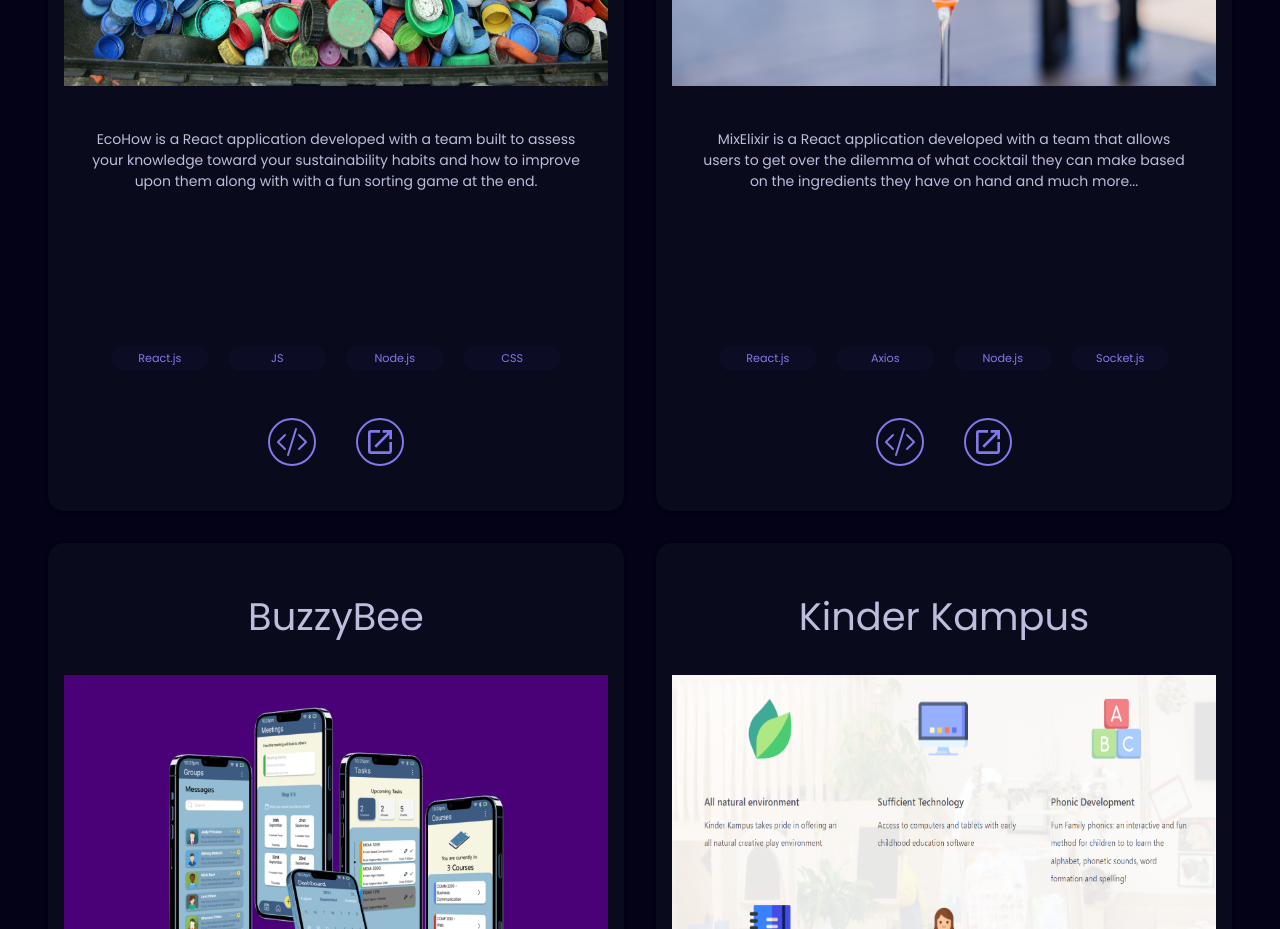
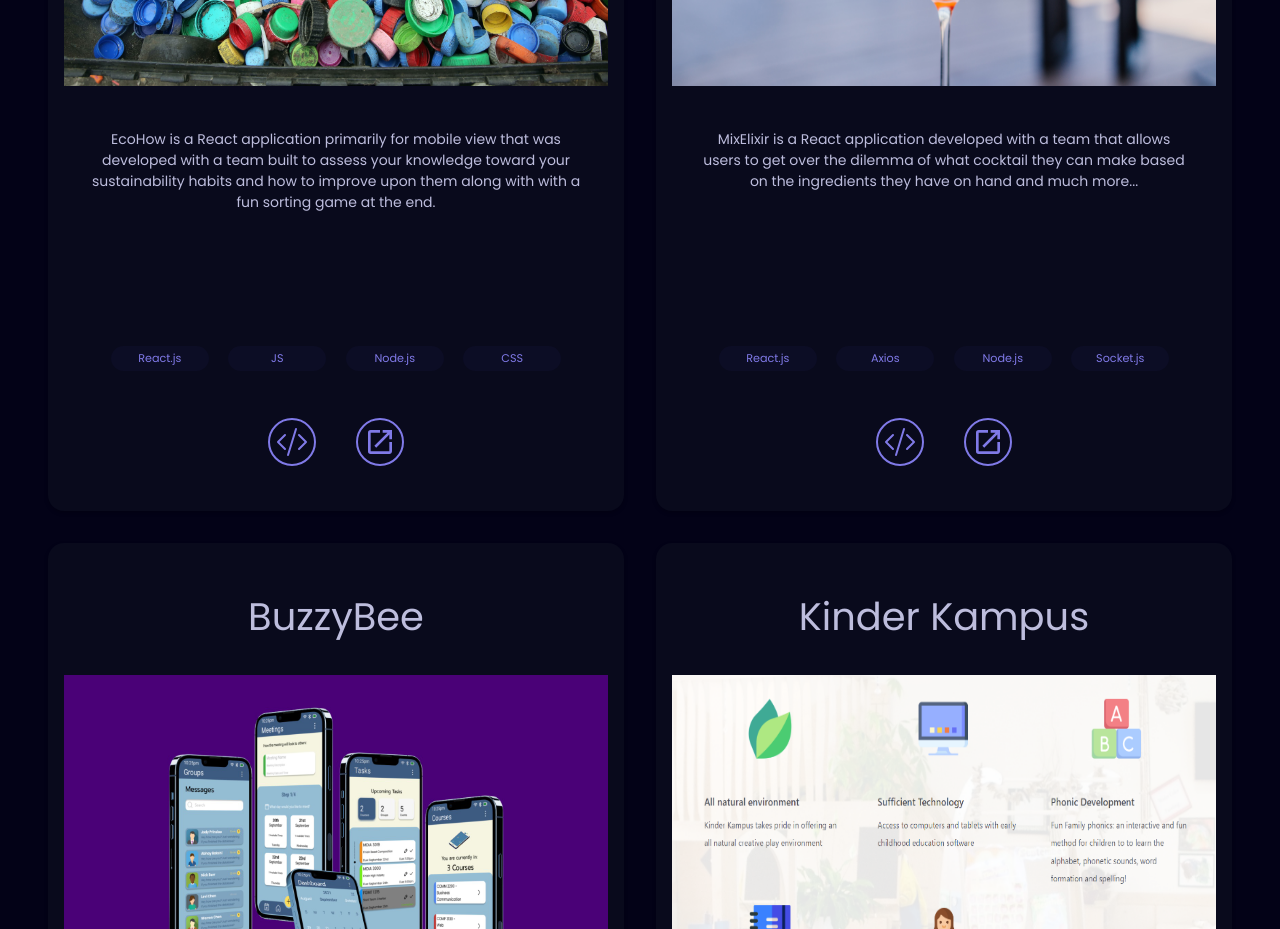
Before and after one commit to nickbarr3160/portfolionickbarr, a Next.js app in the folder nickbarr/: page / in a window 1280 px wide. Shown: the part 1380-2309 px from the top of the page. Built offline with nearby package versions, Linux system fonts and the light colour scheme; what react-animations would draw is missing.

Commit message:
editing EcoHow text

```diff
--- a/nickbarr/data/data.js
+++ b/nickbarr/data/data.js
@@ -13,7 +13,7 @@ export const HeroMessageData =
 export const ProjCardData = [
     {
         projHeading:"EcoHow",
-        projDescrip:"EcoHow is a React application developed with a team built to assess your knowledge toward your sustainability habits and how to improve upon them along with with a fun sorting game at the end.",
+        projDescrip:"EcoHow is a React application primarily for mobile view that was developed with a team built to assess your knowledge toward your sustainability habits and how to improve upon them along with with a fun sorting game at the end.",
         tool1:"React.js",
         tool2:"JS",
         tool3:"Node.js",
```
